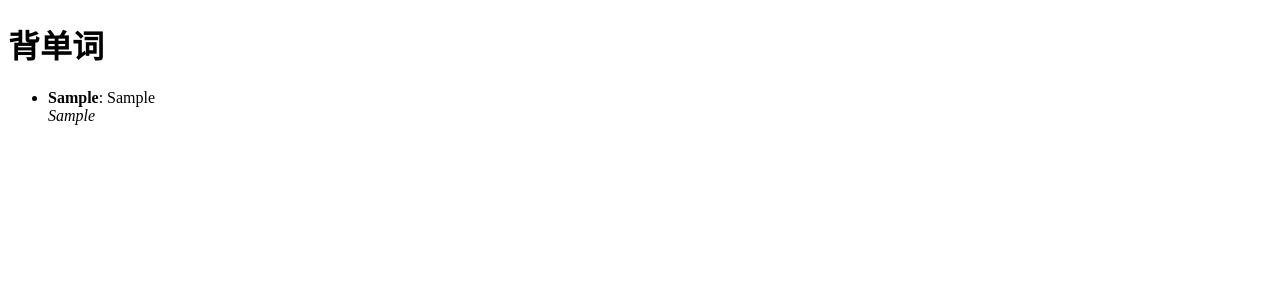
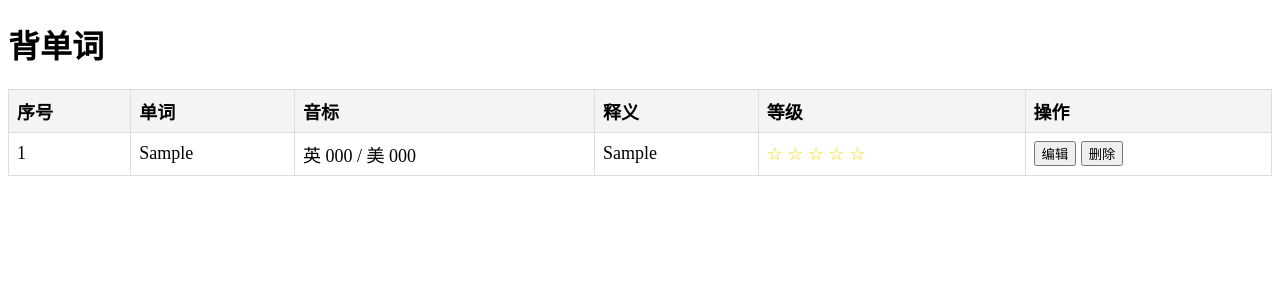
Before and after one commit to govech/learning_englissh, a Django app: page /words/ in a window 1280 px wide. Shown: the top 300 px of the page. Run offline with Django 5.2, Linux system fonts and the light colour scheme; tables that the repository leaves empty hold one stand-in row (values such as "Sample post").

Commit message:
修改单词页面样式和Word模型

```diff
--- a/learning/models.py
+++ b/learning/models.py
@@ -17,6 +17,9 @@ class Word(models.Model):
     word = models.CharField(max_length=100)
     definition = models.CharField(max_length=100)
     example = models.TextField()
+    phonetic_uk = models.CharField(max_length=100, blank=True)  # 英音音标
+    phonetic_us = models.CharField(max_length=100, blank=True)  # 美音音标
+    rating = models.IntegerField(default=0, choices=[(i, str(i)) for i in range(0, 6)])  # 熟练度等级限制在0~5
 
     def __str__(self):
         """
--- a/learning/templates/learning/word_list.html
+++ b/learning/templates/learning/word_list.html
@@ -1,17 +1,64 @@
 <!DOCTYPE html>
-<html>
+<html lang="en">
 <head>
+    <meta charset="UTF-8">
+    <meta name="viewport" content="width=device-width, initial-scale=1.0">
     <title>背单词</title>
+    <style>
+        table {
+            width: 100%;
+            border-collapse: collapse;
+            margin: 20px 0;
+            font-size: 18px;
+            text-align: left;
+        }
+        th, td {
+            border: 1px solid #ddd;
+            padding: 8px;
+        }
+        th {
+            background-color: #f4f4f4;
+        }
+        tr:nth-child(even) {
+            background-color: #f9f9f9;
+        }
+        .rating {
+            color: gold;
+        }
+    </style>
 </head>
 <body>
     <h1>背单词</h1>
-    <ul>
-        {% for word in words %}
-            <li>
-                <strong>{{ word.word }}</strong>: {{ word.definition }}<br>
-                <em>{{ word.example }}</em>
-            </li>
-        {% endfor %}
-    </ul>
+    <table>
+        <thead>
+            <tr>
+                <th>序号</th>
+                <th>单词</th>
+                <th>音标</th>
+                <th>释义</th>
+                <th>等级</th>
+                <th>操作</th>
+            </tr>
+        </thead>
+        <tbody>
+            {% for word in words %}
+                <tr>
+                    <td>{{ forloop.counter }}</td>
+                    <td>{{ word.word }}</td>
+                    <td>英 {{ word.phonetic_uk }} / 美 {{ word.phonetic_us }}</td>
+                    <td>{{ word.definition }}</td>
+                    <td>
+                        {% for i in "12345" %}
+                            <span class="rating">{% if forloop.counter <= word.rating %}★{% else %}☆{% endif %}</span>
+                        {% endfor %}
+                    </td>
+                    <td>
+                        <button>编辑</button>
+                        <button>删除</button>
+                    </td>
+                </tr>
+            {% endfor %}
+        </tbody>
+    </table>
 </body>
 </html>
```
